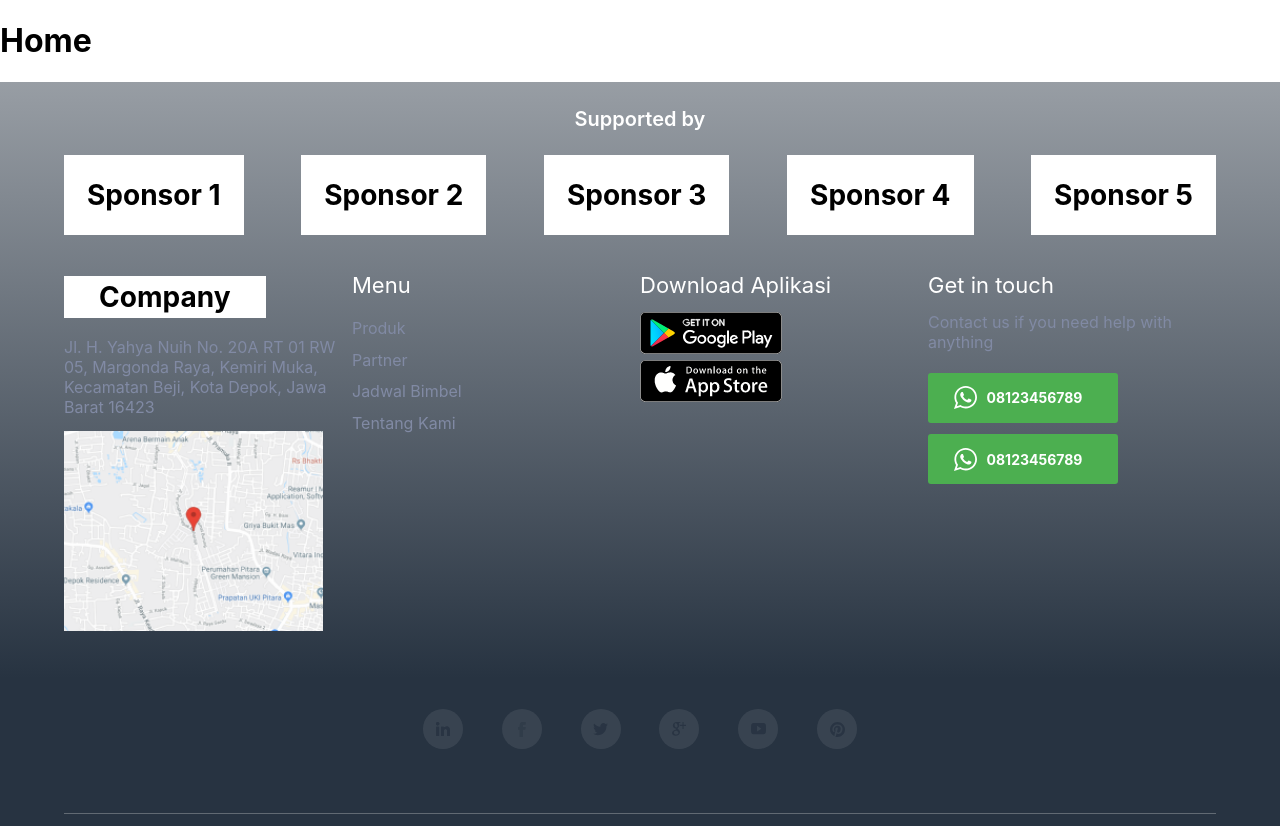
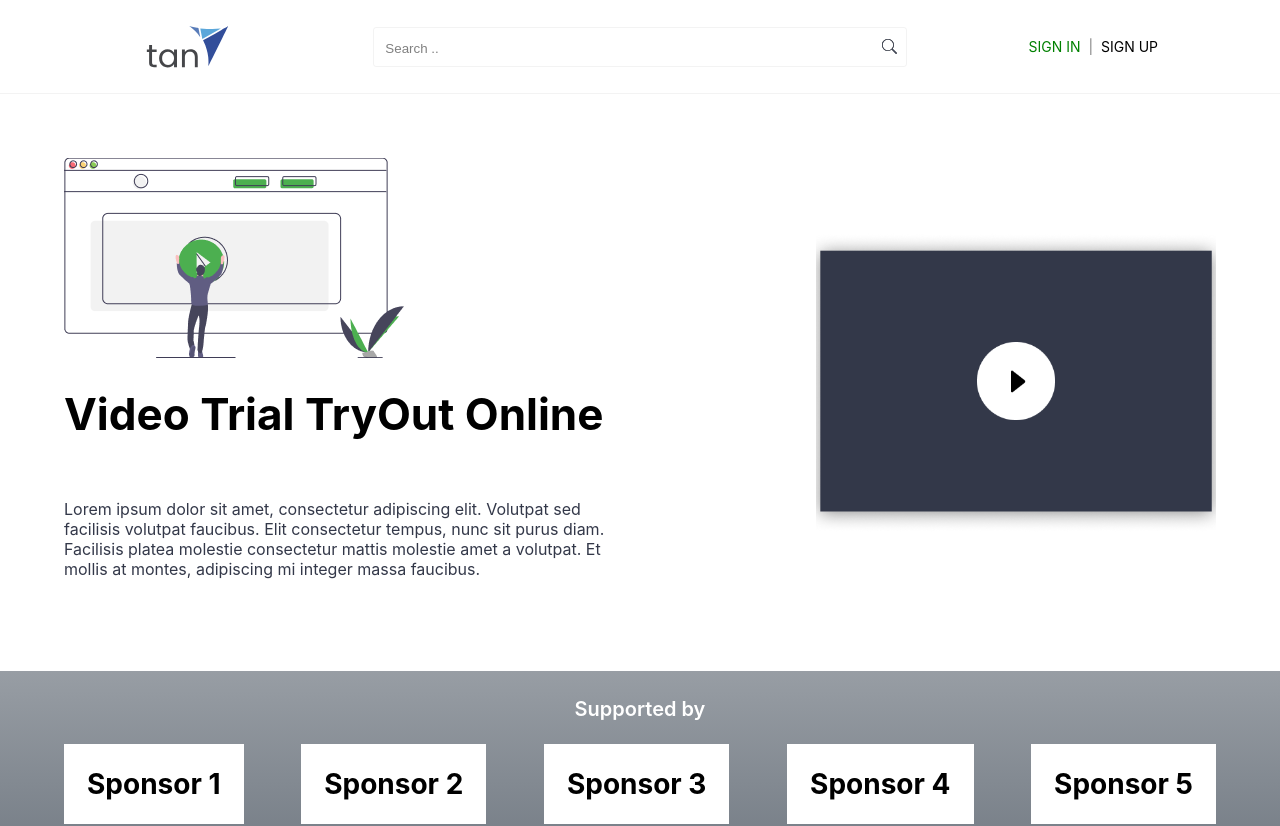
Before and after one commit to izzanrasyid/permata, a React (Create React App) app: page / in a window 1280 px wide. Shown: the top 826 px of the page. Built offline with nearby package versions, Linux system fonts and the light colour scheme.

Commit message:
slicing homepage

```diff
--- a/src/App.js
+++ b/src/App.js
@@ -5,8 +5,9 @@ import {
   Routes,
   Route,
 } from "react-router-dom";
+import Navbar from './Components/Navbar';
+import Footer from './Components/Footer';
 import Home from './Pages/Home';
-import Footer from './Components/Footer';
 
 const WebContainer = styled.div`
   height: 100vh;
@@ -15,6 +16,7 @@ const WebContainer = styled.div`
 function App() {
   return (
     <WebContainer>
+      <Navbar />
       <Router>
         <Routes>
           <Route path="/" element={<Home />}/>
--- /dev/null
+++ b/src/Components/Navbar/Headerbar/Headerbar.jsx
@@ -0,0 +1,34 @@
+import React from 'react';
+import { TanLogo } from '../../Icons';
+import Searchbar from '../../Searchbar';
+import { Text, Span } from '../../Text';
+import {
+  HeaderbarWrapper,
+  LogoWrapper,
+  SearchWrapper,
+  LoginWrapper
+} from './styles';
+
+const Headerbar = () => {
+  return (
+    <HeaderbarWrapper>
+      <LogoWrapper>
+        <TanLogo />
+      </LogoWrapper>
+      <SearchWrapper>
+        <Searchbar />
+      </SearchWrapper>
+      <LoginWrapper>
+        <Text size={'14px'} weight={'400'} color={'green'}>
+          SIGN IN
+          &nbsp;
+          <Span color={'grey'} size={'14px'} weight={'400'}>| </Span>
+          &nbsp;
+          <Span color={'black'} size={'14px'} weight={'400'}>SIGN UP</Span>
+        </Text>
+      </LoginWrapper>
+    </HeaderbarWrapper>
+  );
+};
+
+export default Headerbar;
--- /dev/null
+++ b/src/Components/Navbar/Headerbar/styles.js
@@ -0,0 +1,37 @@
+import styled from 'styled-components';
+
+export const HeaderbarWrapper = styled.div`
+  display: flex;
+  padding: 2% 0;
+  justify-content: space-between;
+  width: 100%;
+  border-bottom: 1px solid rgba(134, 134, 134, 0.1);
+`;
+
+export const LogoWrapper = styled.div`
+  flex: 3.5;
+  display: flex;
+  justify-content: center;
+  align-items: center;
+  @media (max-width: 768px) {
+    visibility: hidden;
+  }
+`;
+
+export const SearchWrapper = styled.div`
+  flex: 5;
+  display: flex;
+  justify-content: center;
+  align-items: center;
+  @media (max-width: 768px) {
+    display: none;
+  }
+`;
+
+export const LoginWrapper = styled.div`
+  flex: 3.5;
+  display: flex;
+  justify-content: center;
+  align-items: center;
+  cursor: pointer;
+`;
--- /dev/null
+++ b/src/Components/Navbar/index.js
@@ -0,0 +1,13 @@
+import React from 'react';
+import { NavbarContainer } from './styles';
+import Headerbar from './Headerbar/Headerbar';
+
+const Navbar = () => {
+  return (
+    <NavbarContainer>
+      <Headerbar/>
+    </NavbarContainer>
+  );
+};
+
+export default Navbar;
--- /dev/null
+++ b/src/Components/Navbar/styles.js
@@ -0,0 +1,8 @@
+import styled from 'styled-components';
+
+export const NavbarContainer = styled.div`
+  display: flex;
+  flex-direction: column;
+  background-color: #FFF;
+  width: 100vw;
+`;
--- /dev/null
+++ b/src/Components/Searchbar/Styles.js
@@ -0,0 +1,34 @@
+import styled from 'styled-components';
+
+export const SearchbarContainer = styled.div`
+  width: 100%;
+  display: flex;
+  border: 1px solid rgba(134, 134, 134, 0.1);
+  border-radius: 3px;
+`;
+
+export const InputWrapper = styled.div`
+  padding: 9px;
+  flex: 95%;
+`;
+
+export const IconWrapper = styled.div`
+  display: flex;
+  flex: 5%;
+  justify-content: flex-end;
+  align-items: center;
+  padding: 9px;
+  cursor: pointer;
+`;
+
+export const Input = styled.input`
+  border: none;
+  width: 100%;
+
+  &:focus {
+    outline: none;
+  }
+  ::placeholder {
+    color: grey;
+  }
+`;
--- /dev/null
+++ b/src/Components/Searchbar/index.js
@@ -0,0 +1,23 @@
+import React from "react";
+import { IconSearch } from "../Icons";
+import {
+  SearchbarContainer,
+  InputWrapper,
+  IconWrapper,
+  Input
+} from './Styles';
+
+const Searchbar = () => {
+  return (
+    <SearchbarContainer>
+      <InputWrapper>
+        <Input class="input-field" type="text" placeholder="Search .." name="search" ></Input>
+      </InputWrapper>
+      <IconWrapper>
+        <IconSearch />
+      </IconWrapper>
+    </SearchbarContainer>
+  );
+};
+
+export default Searchbar;
--- a/src/Pages/Home/index.js
+++ b/src/Pages/Home/index.js
@@ -1,10 +1,34 @@
 import React from "react";
+import {
+  Container,
+  SectionLeft,
+  SectionRight,
+  PosterWrapper,
+  TextWrapper,
+  VideoWrapper
+} from "./styles";
+import { Text } from "../../Components/Text";
+import vid from "../../public/Home/video.png";
+import playVid from "../../public/Home/playVideo.png";
 
 const Home = () => {
   return (
-    <h1>
-      Home
-    </h1>
+    <Container>
+      <SectionLeft>
+        <PosterWrapper img={playVid}/>
+        <TextWrapper>
+          <Text size={'44px'} weight={'700'}>Video Trial TryOut Online</Text>
+        </TextWrapper>
+        <TextWrapper>
+          <Text size={'16px'} weight={'400'} color={'#333849'}>
+            Lorem ipsum dolor sit amet, consectetur adipiscing elit. Volutpat sed facilisis volutpat faucibus. Elit consectetur tempus, nunc sit purus diam. Facilisis platea molestie consectetur mattis molestie amet a volutpat. Et mollis at montes, adipiscing mi integer massa faucibus.
+          </Text>
+        </TextWrapper>
+      </SectionLeft>
+      <SectionRight>
+        <VideoWrapper img={vid}/>
+      </SectionRight>
+    </Container>
   );
 };
 
--- /dev/null
+++ b/src/Pages/Home/styles.js
@@ -0,0 +1,65 @@
+import styled from 'styled-components';
+
+export const Container = styled.div`
+  display: flex;
+  padding: 5%;
+
+  @media (max-width: 900px) {
+    flex-direction: column;
+  }
+`;
+
+export const SectionLeft = styled.div`
+  flex: 1;
+  width: 100%;
+  display: flex;
+  flex-direction: column;
+  justify-content: flex-start;
+
+  @media (max-width: 900px) {
+    justify-content: center;
+    align-items: center;
+  }
+`;
+
+export const SectionRight = styled.div`
+  flex: 1;
+  width: 100%;
+  display: flex;
+  justify-content: flex-end;
+  align-items: center;
+
+  @media (max-width: 900px) {
+    justify-content: center;
+  }
+`;
+
+export const PosterWrapper = styled.div`
+  background-image: ${({ img }) => `url(${img})`};
+  background-repeat: no-repeat;
+  background-position: center;
+  background-size: cover;
+  display: flex;
+  justify-content: center;
+  align-items: center;
+  height: 200px;
+  width: 340px;
+`;
+
+export const TextWrapper = styled.div`
+  display: flex;
+  justify-content: flex-start;
+  padding: 5% 0;
+`;
+
+export const VideoWrapper = styled.div`
+  background-image: ${({ img }) => `url(${img})`};
+  background-repeat: no-repeat;
+  background-position: center;
+  background-size: cover;
+  display: flex;
+  justify-content: center;
+  align-items: center;
+  height: 300px;
+  width: 400px;
+`;
```
Also changed, not shown: src/public/Home/playVideo.png (added), src/public/Home/video.png (added).
